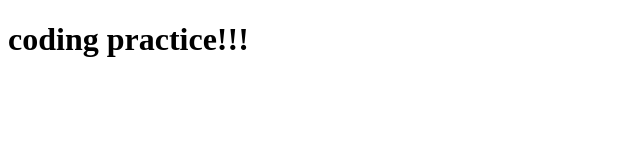
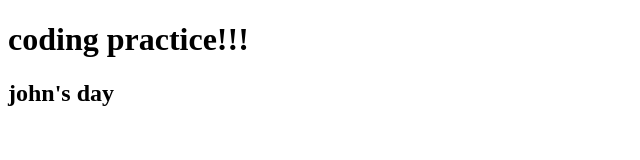
Before and after one commit to nsturzICAN/coding-practice, a plain HTML site: page index.html in a window 1280 px wide. Shown: the whole page, without its empty margins (0-640 px from the left). Drawn offline with Linux system fonts and the light colour scheme.

Commit message:
firstcommit

```diff
--- a/index.html
+++ b/index.html
@@ -8,5 +8,6 @@
 <body>
     <h1>coding practice!!!
     </h1>
+    <h2>john's day</h2>
 </body>
 </html>
```
